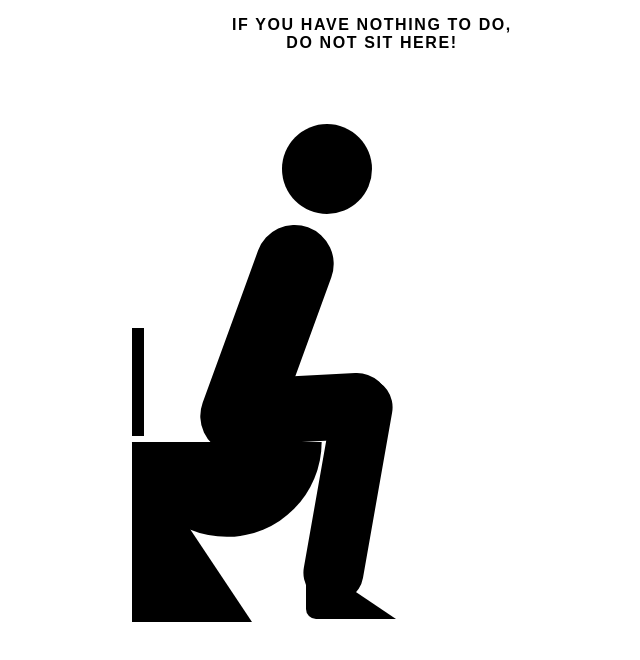
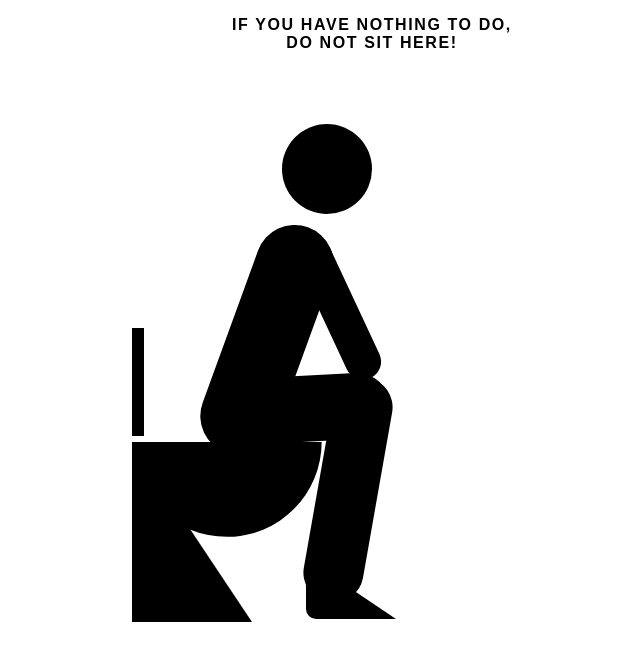
Before and after one commit to FoxyStoat/pure-css-images, a plain HTML site: page toilet man/index.html in a window 1280 px wide. Shown: the whole page, without its empty margins (268-908 px from the left). Drawn offline with Linux system fonts and the light colour scheme.

Commit message:
feat: Add arms

```diff
--- a/toilet man/index.html
+++ b/toilet man/index.html
@@ -18,6 +18,7 @@
             <div class="lid"></div>
             <div class="head"></div>
             <div class="torso"></div>
+            <div class="arms"></div>
             <div class="thighs"></div>
             <div class="lower-legs"></div>
             <div class="feet"></div>
--- a/toilet man/style.css
+++ b/toilet man/style.css
@@ -22,8 +22,10 @@ p.two {
 
 .toilet-base,
 .seat,
+.lid,
 .head,
 .torso,
+.arms,
 .thighs,
 .lower-legs,
 .feet {
@@ -33,6 +35,7 @@ p.two {
 
 .head,
 .torso,
+.arms,
 .thighs,
 .lower-legs {
 	border-radius: 50px;
@@ -57,6 +60,18 @@ p.two {
 	-moz-transform: rotate(20deg);
 	-ms-transform: rotate(20deg);
 	-o-transform: rotate(20deg);
+}
+
+.arms {
+	bottom: 54%;
+	left: 32%;
+	width: 25%;
+	height: 6%;
+	transform: rotate(65deg);
+	-webkit-transform: rotate(65deg);
+	-moz-transform: rotate(65deg);
+	-ms-transform: rotate(65deg);
+	-o-transform: rotate(65deg);
 }
 
 .thighs {
@@ -103,8 +118,6 @@ p.two {
 }
 
 .lid {
-    position: absolute;
-    background: #000;
 	bottom: 36%;
 	left: 10%;
 	width: 2%;
```
